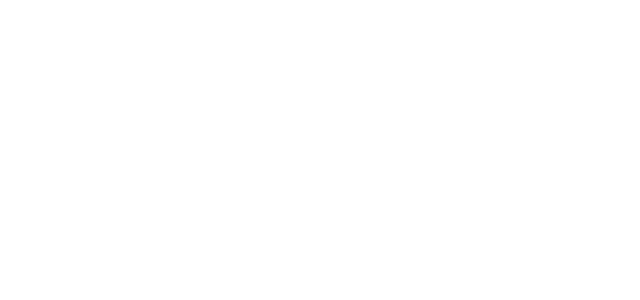
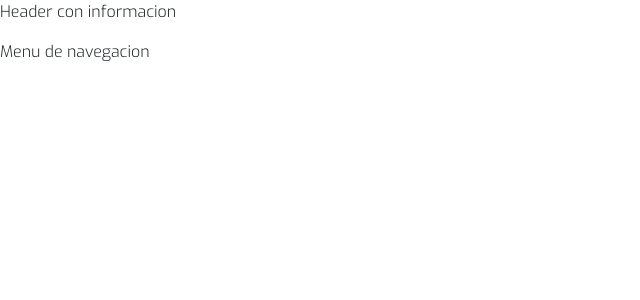
Before and after one commit to brunomry/frontendProyectoFinal_RollingCode, a React (Vite) app: page / in a window 1280 px wide. Shown: the top 300 px of the page, without its empty margins (0-640 px from the left). Built offline with nearby package versions, Linux system fonts and the light colour scheme.

Commit message:
se hizo una primera configuracion del style para el MenuNavegacion y se agregaron elementos de prueba al componente

```diff
--- a/package.json
+++ b/package.json
@@ -16,7 +16,7 @@
     "react-dom": "^18.2.0",
     "react-hook-form": "^7.51.2",
     "react-router-dom": "^6.22.3",
-    "sweetalert2": "^11.10.7"
+    "sweetalert2": "^11.6.13"
   },
   "devDependencies": {
     "@types/react": "^18.2.66",
--- a/src/App.jsx
+++ b/src/App.jsx
@@ -1,8 +1,10 @@
-
+import MenuNavegacion from "./components/common/MenuNavegacion"
+import "bootstrap/dist/css/bootstrap.min.css";
 function App() {
 
   return (
     <>
+    <MenuNavegacion></MenuNavegacion>
     </>
   )
 }
--- a/src/components/common/MenuNavegacion.jsx
+++ b/src/components/common/MenuNavegacion.jsx
@@ -1,10 +1,11 @@
 import React from 'react';
-
+import "../../styles/navbar.css"
 const MenuNavegacion = () => {
     return (
-        <div>
-
-        </div>
+        <>
+        <header><p>Header con informacion</p></header>
+        <div><p>Menu de navegacion</p></div>
+        </>
     );
 };
 
--- a/src/styles/navbar.css
+++ b/src/styles/navbar.css
@@ -0,0 +1,8 @@
+@import url('https://fonts.googleapis.com/css2?family=Exo:ital,wght@0,300;1,300&family=Oswald:wght@500&display=swap');
+
+p{
+    font-family: "Exo", sans-serif;
+}
+h1{
+    font-family: "Oswald", sans-serif;
+}
```
Also changed, not shown: 1 other file (tests, documents, lock files or other folders).
